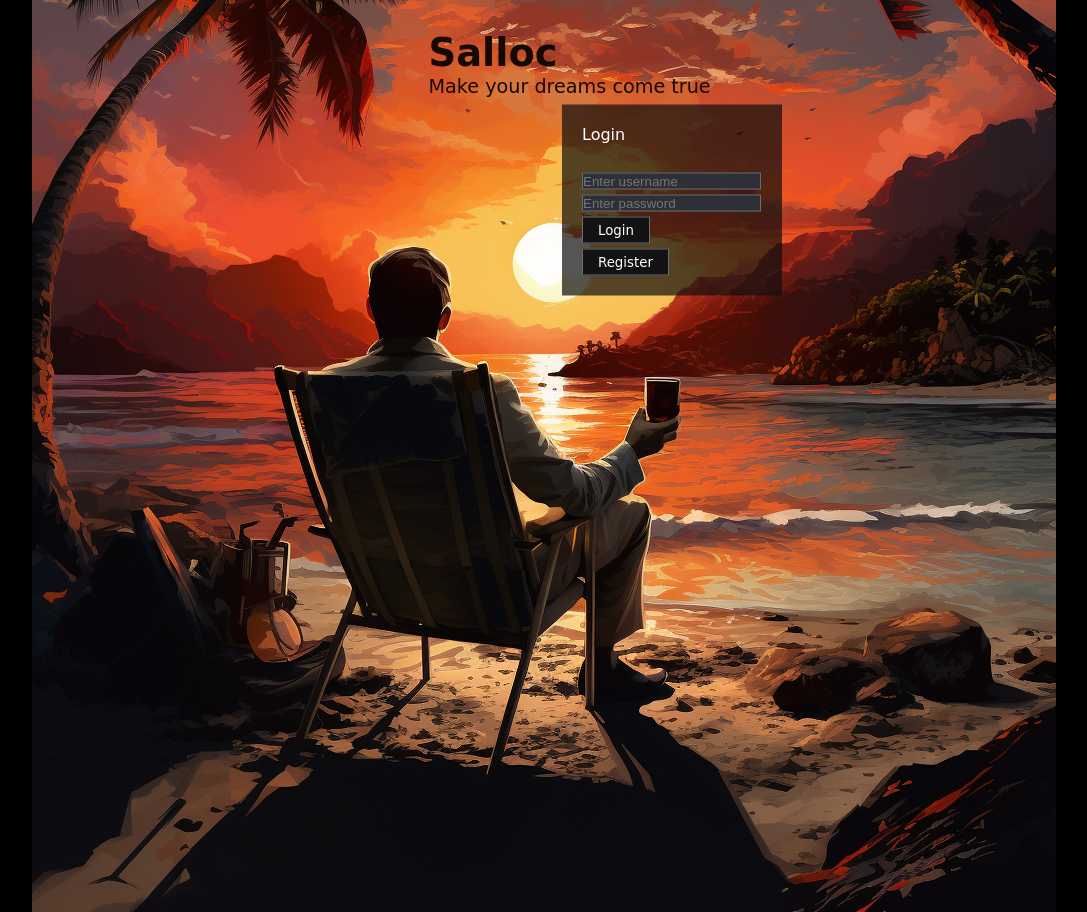
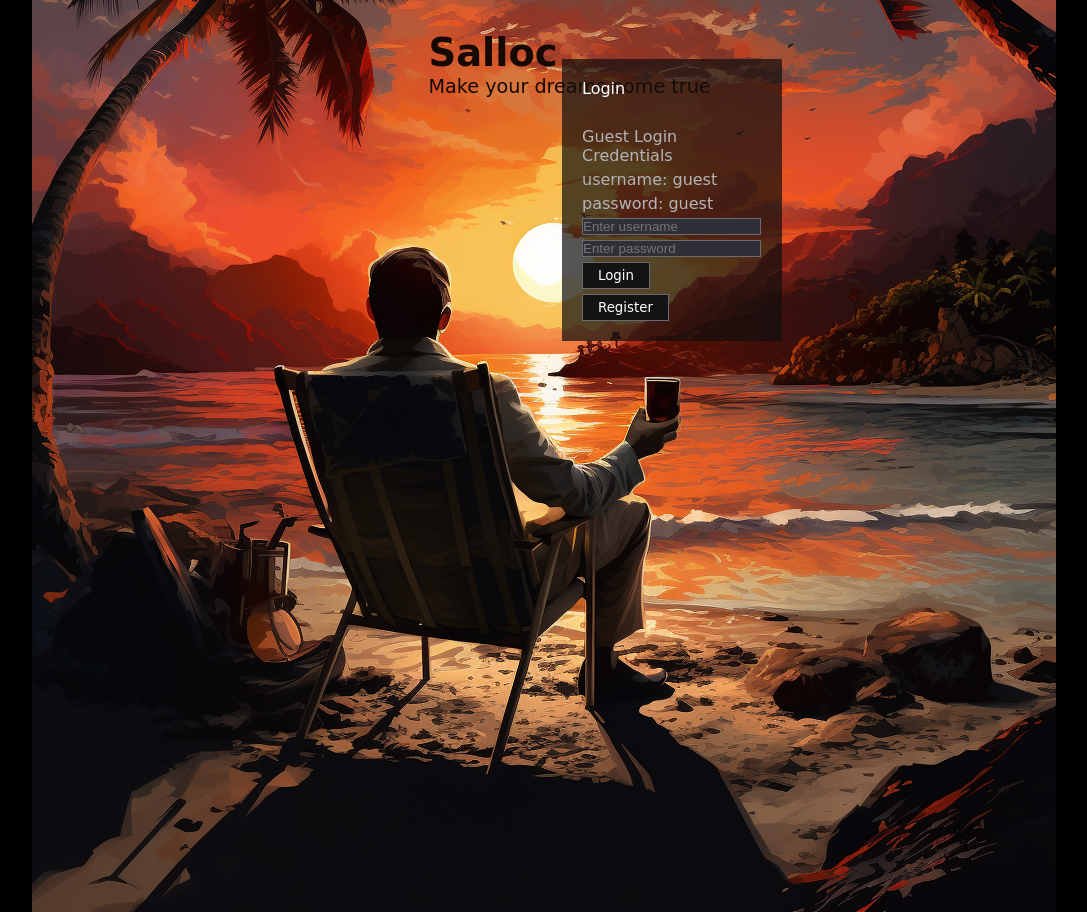
Before and after one commit to pettersand/Salloc, a Flask app: page /salloc/login in a window 1280 px wide. Shown: the whole page, without its empty margins (96-1183 px from the left). Run offline with Flask 3, Linux system fonts and the light colour scheme; parts of the project's set-up code (start-up, migrations or seed data) failed here and were passed over; some libraries are stand-ins or nearby versions; some web fonts are replaced.

Commit message:
fix login

```diff
--- a/app.py
+++ b/app.py
@@ -104,8 +104,8 @@ def register():
         # Validate username and password
         if not is_valid_length(username, 4, 12) or not username.isalnum():
             error = "Invalid username. Must be 4-12 alphanumeric characters."
-        elif not is_valid_length(password, 6, 40) or password != confirm:
-            error = "Invalid password or passwords do not match."
+        elif not is_valid_length(password, 4, 40) or password != confirm:
+            error = "Invalid password (min 4 characters) or passwords do not match."
         else:
             hashpass = bcrypt.hashpw(password.encode("utf-8"), bcrypt.gensalt())
             hashpass = hashpass.decode("utf-8")
--- a/templates/landing.html
+++ b/templates/landing.html
@@ -23,6 +23,9 @@
                 {% block form %}
                 <form action="{{ url_for('salloc.login') }}" method="post" autocomplete="off">
                     <label id="LogOn">Login</label><br>
+                    <p>Guest Login Credentials</p>
+                    <p>username: guest</p>
+                    <p>password: guest</p>
                     <input type="username" id="username" name="username" placeholder="Enter username" required autocomplete="current-username">
                     <input type="password" id="password" name="password" placeholder="Enter password" required autocomplete="current-password">
                     <input type="submit" value="Login">
```
